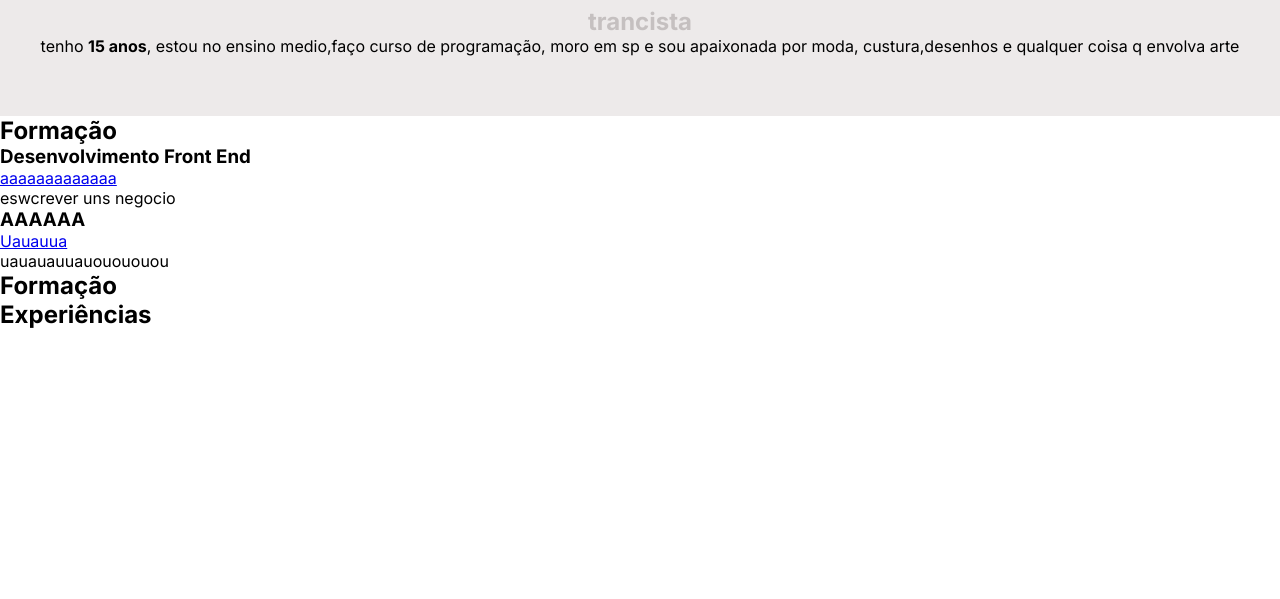
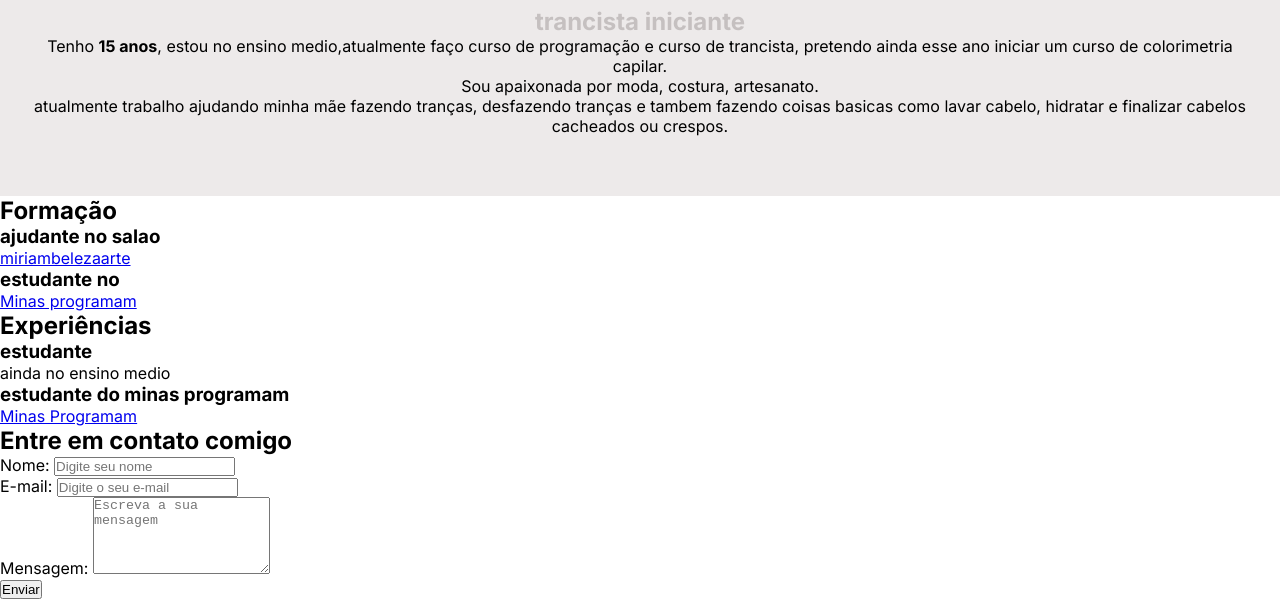
Before and after one commit to Amandaalveessantos/aula-minas, a plain HTML site: page index.html in a window 1280 px wide. Shown: the part 226-825 px from the top of the page. Before the commit the page ends 800 px from the top, so only its background shows below. Drawn offline with Linux system fonts and the light colour scheme.

Commit message:
Update index.html

```diff
--- a/index.html
+++ b/index.html
@@ -30,32 +30,69 @@
         <img class="sobre-imagem" src="amanda.jpeg" alt="foto sorrindoo">
 
         <h2 class="sobre-nome">Amanda Alves</h2>
-      <h3 class="sobre-titulo">trancista</h3>
+      <h3 class="sobre-titulo">trancista iniciante</h3>
 
     <p class="sobre-descricao">
-      tenho <strong>15 anos</strong>, estou no ensino medio,faço curso de programação, moro em sp e sou apaixonada por moda, custura,desenhos e qualquer coisa q envolva arte
+      Tenho <strong>15 anos</strong>, estou no ensino medio,atualmente faço curso de programação e curso de trancista,
+       pretendo ainda esse ano iniciar um curso de colorimetria capilar.</p>
+
+     <p> Sou apaixonada por moda, costura, artesanato.</p>
+       <p>atualmente trabalho ajudando minha mãe fazendo tranças,
+         desfazendo tranças e tambem fazendo coisas basicas como lavar cabelo, hidratar e finalizar cabelos cacheados ou crespos.
     </p>
     </section>
     <section id="formacao">
       <h2 class="formacao-titulo">Formação</h2>
 
       <div class="formacao-lista">
-         <h3>Desenvolvimento Front End</h3>
-        <a href="https://minasprogramam.com" target="_blank">aaaaaaaaaaaaa</a>
-        <p> eswcrever uns negocio</p>
+         <h3>ajudante no salao</h3>
+        <a href="https://www.instagram.com/miriambelezaarte?igsh=MWpkotd2cGVrd2rncw==" target="_blank">miriambelezaarte</a>
+        <p></p>
 
 
-         <h3>AAAAAA</h3>
-        <a href="https://minasprogramam.com" target="_blank">Uauauua</a>
-        <p>uauauauuauouououou</p>
+         <h3> estudante no </h3>
+        <a href="https://minasprogramam.com" target="_blank">Minas programam</a>
+        <p></p>
       </div>
 
     </section>
     <section id="experiencias">
-      <h2 class="experiencia-titulo">Formação</h2>
+      <h2 class="experiencia-titulo"></h2>
       <h2 class="experiencia-titulo">Experiências</h2>
 
       <div class="experiencia-lista">
-        <h3></h3>
+        <h3>estudante</h3>
+        <p> ainda no ensino medio</p>
+
+        <h3>estudante do minas programam</h3>
+        <a href="https://minasprogramam.com" target="_blank">Minas Programam</a>
+
+</div>
+    </section>
+    <section id="contato">
+      <h1 class="contato-titulo">Entre em contato comigo</h1>
+      <form action="https://formspree.io/f/mrbqrnvj" method="POST" class="contato-formulario">
+         <div class="contato-grupoinput">
+          <div class="contato-input">
+            <label for="nome">Nome: </label>
+            <input type="text" id="nome" name="nome" placeholder="Digite seu nome" />
+          </div>
+
+          <div class="contato-input">
+            <label for="email">E-mail: </label>
+            <input type="email" id="email" name="email" placeholder="Digite o seu e-mail" />
+          </div>
+        </div>
+
+        <div class="contato-input">
+          <label for="mensagem">Mensagem: </label>
+          <textarea id="mensagem" name="mensagem" placeholder="Escreva a sua mensagem" rows="5"></textarea>
+        </div>
+
+        <button class="btn-enviar" type="submit">Enviar</button>
+      </form>
+      </section>
+  </main>
+
   </body>
 </html>
```
